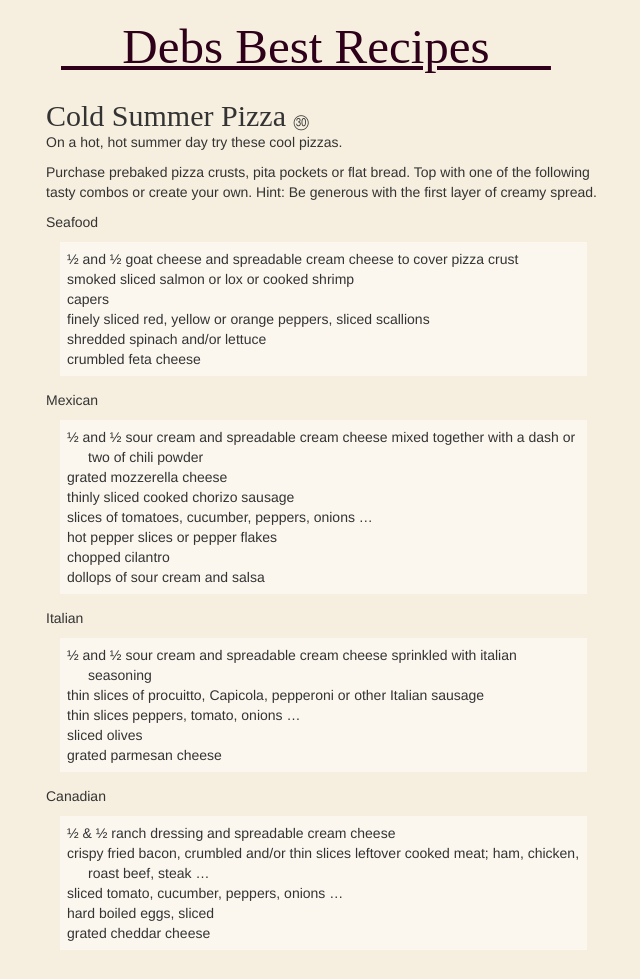
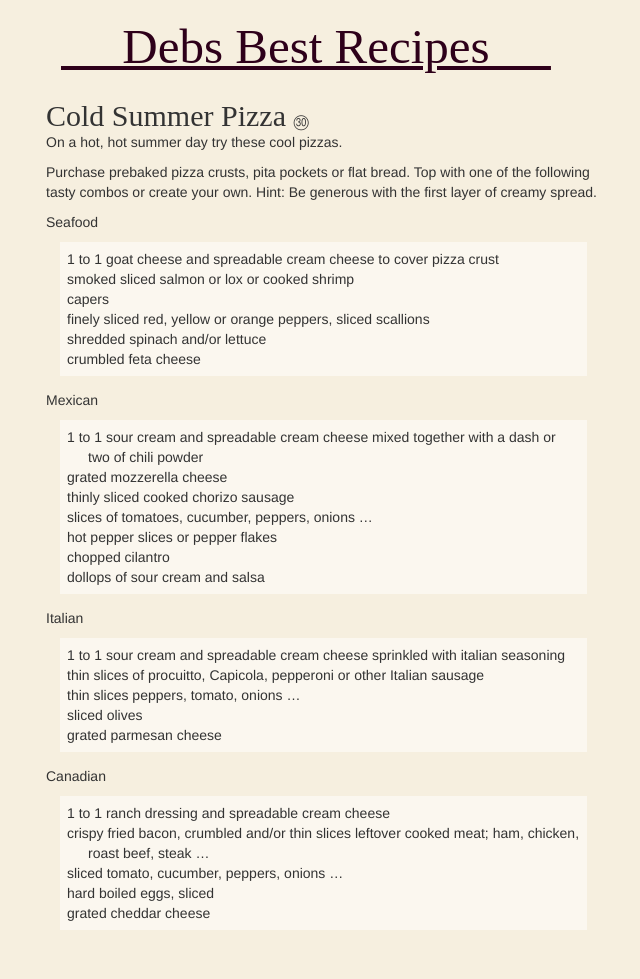
Before and after one commit to JonahBraun/debs-recipes, a Jekyll site: the page built from _posts/2016-05-05-cold-summer-pizza.md, in a window 1280 px wide. Shown: the whole page, without its empty margins (9-649 px from the left). Built offline with Jekyll 4.4.1, drawn with Linux system fonts in a browser that asks for light colours; nearby versions of some CDN libraries; some web fonts are replaced; Markdown is read by kramdown in place of the engine named in the settings.

Commit message:
Update 2016-05-05-cold-summer-pizza.md

```diff
--- a/_posts/2016-05-05-cold-summer-pizza.md
+++ b/_posts/2016-05-05-cold-summer-pizza.md
@@ -11,7 +11,7 @@ Hint: Be generous with the first layer of creamy spread.
 
 Seafood
 
-- ½ and ½ goat cheese and spreadable cream cheese to cover pizza crust
+- 1 to 1 goat cheese and spreadable cream cheese to cover pizza crust
 - smoked sliced salmon or lox or cooked shrimp
 - capers
 - finely sliced red, yellow or orange peppers, sliced scallions
@@ -20,7 +20,7 @@ Seafood
 
 Mexican
 
-- ½ and ½ sour cream and spreadable cream cheese mixed together with a dash or two of chili powder
+- 1 to 1 sour cream and spreadable cream cheese mixed together with a dash or two of chili powder
 - grated mozzerella cheese
 - thinly sliced cooked chorizo sausage
 - slices of tomatoes, cucumber, peppers, onions ...
@@ -30,7 +30,7 @@ Mexican
 
 Italian
 
-- ½ and ½ sour cream and spreadable cream cheese sprinkled with italian seasoning
+- 1 to 1 sour cream and spreadable cream cheese sprinkled with italian seasoning
 - thin slices of procuitto, Capicola, pepperoni or other Italian sausage
 - thin slices peppers, tomato, onions ...
 - sliced olives
@@ -38,7 +38,7 @@ Italian
 
 Canadian
 
-- ½ & ½ ranch dressing and spreadable cream cheese
+- 1 to 1 ranch dressing and spreadable cream cheese
 - crispy fried bacon, crumbled and/or thin slices leftover cooked meat; ham, chicken, roast beef, steak ...
 - sliced tomato, cucumber, peppers, onions ...
 - hard boiled eggs, sliced
```
